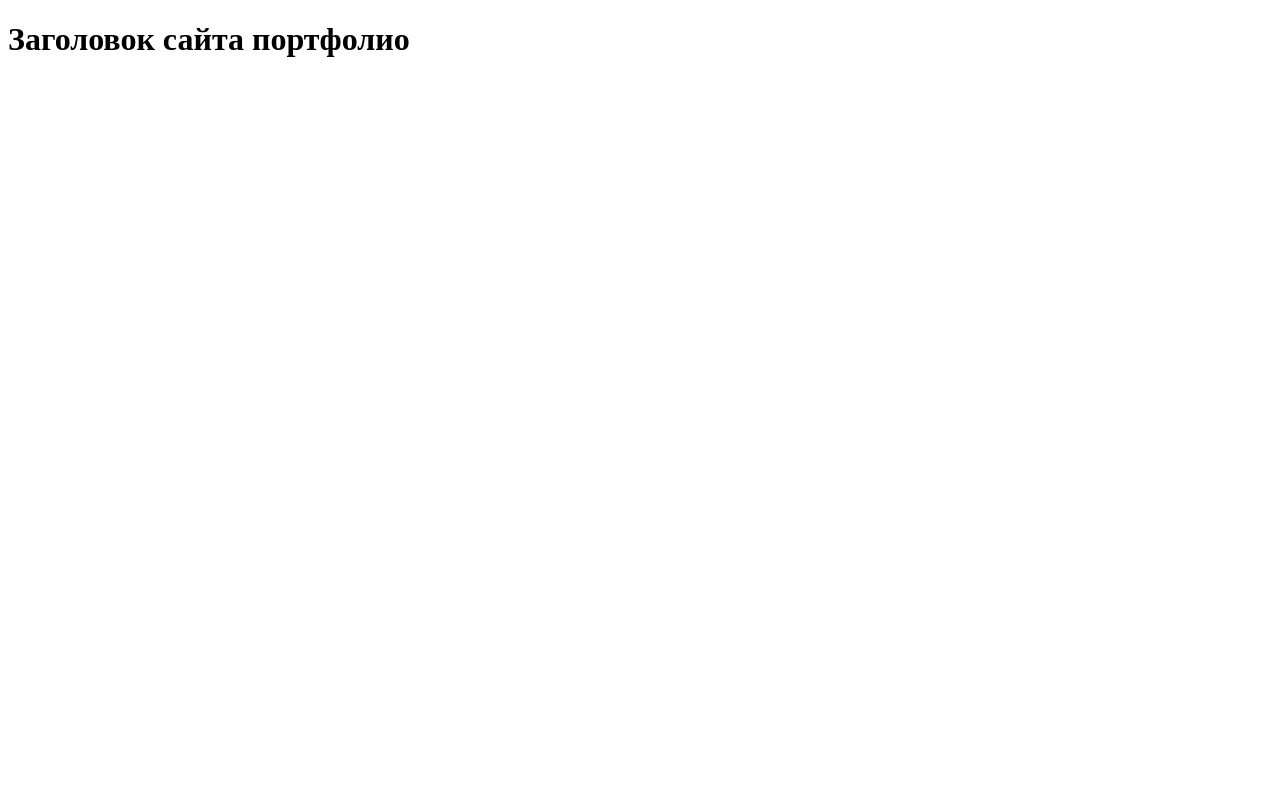
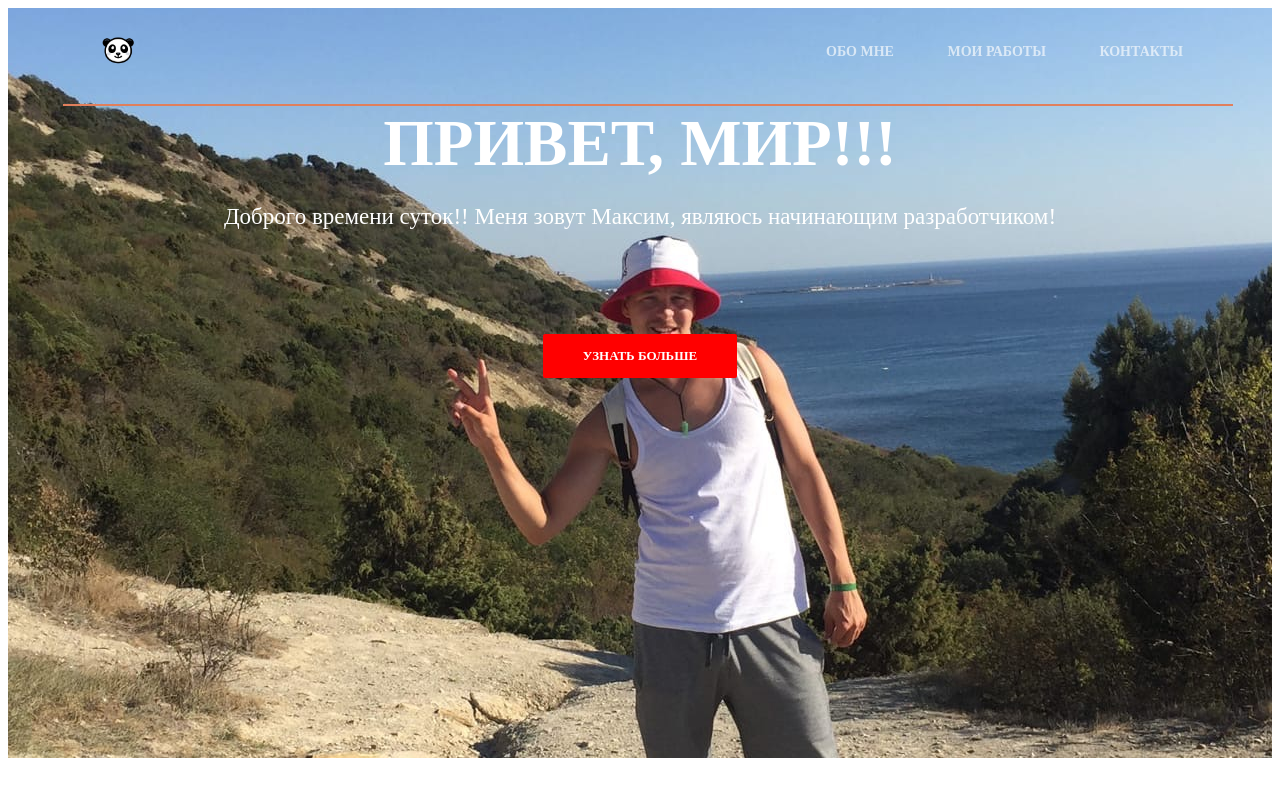
Before and after one commit to Molow223/Hello_world, a plain HTML site: page index.html in a window 1280 px wide. Drawn offline with Linux system fonts and the light colour scheme.

Commit message:
Html, Css

```diff
--- a/index.html
+++ b/index.html
@@ -8,7 +8,32 @@
     <title>Portfolio</title>
 </head>
 <body>
-    <h1>Заголовок сайта портфолио</h1>
+
+    <header class="header">
+        <div class="container">
+            <div class="header__inner">
+                <div class="header__logo">
+                    <img src="./logo_panda.png" alt="">
+                </div>
+                <div class="header__menu">
+                        <a href="#" class="header__link">Обо мне</a>
+                        <a href="#" class="header__link">Мои работы</a>
+                        <a href="#" class="header__link">Контакты</a>
+                </div>
+            </div>
+        </div>
+    </header>
+    <div class="intro">
+        <div class="container">
+            <div class="intro__inner">
+                <h1 class="intro__title">Привет, мир!!!</h1>
+                <h2 class="intro__subtitle">Доброго времени суток!! Меня зовут Максим, являюсь начинающим разработчиком!</h2>
+                <a class="btn btn--red" href="#">Узнать больше</a>
+            </div>
+
+        </div>
+    </div>
+
 
 </body>
 </html>
--- a/style.css
+++ b/style.css
@@ -1,3 +1,116 @@
-.h1{
-    color: red;
+*{
+    box-sizing: border-box;
 }
+*body{
+    max-width: 100%;
+    margin: 0;
+    font-family: 'Lucida Sans', 'Lucida Sans Regular', 'Lucida Grande', 'Lucida Sans Unicode', Geneva, Verdana, sans-serif;
+
+}
+*,
+*:before,
+*:after{
+    box-sizing: border-box;
+}
+
+.container{
+    width: 100%;
+    max-width: 1170px;
+    margin: 0 auto;
+}
+
+.header__logo img{
+    max-width: 40px;
+    max-height: 40px;
+    margin-left: 35px;
+}
+
+.header__inner{
+
+    display: flex;
+    justify-content: space-between;
+    align-items: center;
+    padding: 30px 0;
+    border-bottom: rgb(224, 127, 92) 2px solid;
+}
+
+.header__menu{
+    font-size: 14px;
+    font-weight: bold;
+
+}
+.header__link{
+    text-decoration: none;
+    text-transform: uppercase;
+    color: white;
+    margin-right: 50px;
+    opacity: 0.65;
+    transition: opacity 0.1s;
+}
+.header__link:hover{
+    text-decoration: underline;
+    opacity: 1;
+}
+
+.header{
+    width: 100%;
+    position: absolute;
+    top: 0;
+
+    z-index: 1000;
+
+
+
+}
+.intro{
+    display: flex;
+    flex-direction: column;
+    justify-content: start;
+    padding-top: 100px;
+    height: 750px;
+    background-color: teal;
+    background: url(./0nEHlwe2XVg.jpg) center no-repeat;
+}
+.intro__inner{
+    width: 100%;
+    max-width: 970px;
+    margin: 0 auto;
+    text-align: center;
+}
+.intro__title{
+    margin: 0 0 20px;
+    font-size: 65px;
+    line-height: 1.1;
+    color: white;
+    font-weight: bold;
+    text-transform: uppercase;
+}
+.intro__subtitle{
+    font-size: 23px;
+    color: white;
+    line-height: 1.5;
+    font-weight: 500;
+    margin-bottom: 100px;
+
+
+}
+.btn{
+    display: inline-block;
+    vertical-align: top;
+    font-size: 13px;
+    color: white;
+    font-weight: 600;
+    text-transform: uppercase;
+    text-decoration: none;
+    padding: 14px 40px;
+    border-radius: 2px;
+    border: 0;
+    cursor: pointer;
+    transition: background 1s linear;
+}
+.btn--red{
+    background-color: red;
+}
+.btn--red:hover{
+    background-color: rgb(241, 115, 115);
+}
```
Also changed, not shown: 0nEHlwe2XVg.jpg (added), logo_panda.png (added).
